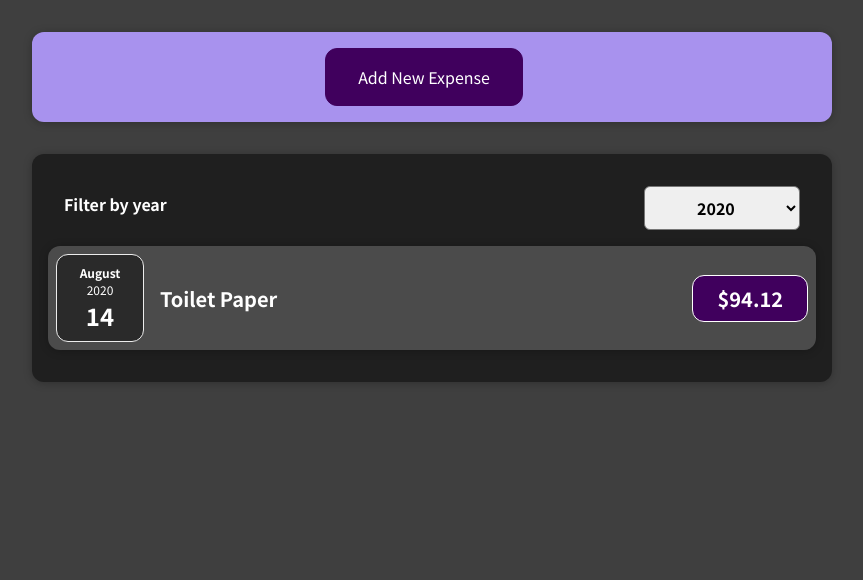
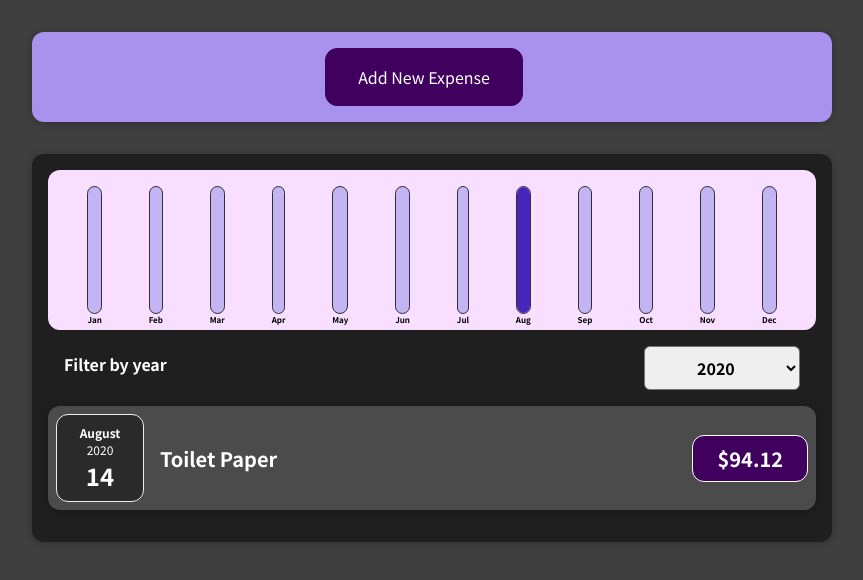
Before and after one commit to jusgra/udemy-react, a React (Create React App) app: page / in a window 1280 px wide. Shown: the top 580 px of the page, without its empty margins (208-1071 px from the left). Built offline with nearby package versions, Linux system fonts and the light colour scheme.

Commit message:
section finish, conditional rendering and dynamic styling

```diff
--- a/src/App.jsx
+++ b/src/App.jsx
@@ -22,6 +22,27 @@ const DUMMY_EXPENSE = [
     amount: 450,
     date: new Date(2021, 5, 12),
   },
+
+  {
+    id: "e5",
+    title: "PS5",
+    amount: 110,
+    date: new Date(2022, 3, 12),
+  },
+
+  {
+    id: "e6",
+    title: "Pants",
+    amount: 450,
+    date: new Date(2022, 2, 12),
+  },
+
+  {
+    id: "e7",
+    title: "Computer",
+    amount: 149,
+    date: new Date(2022, 1, 12),
+  },
 ];
 
 export default function App() {
--- /dev/null
+++ b/src/components/Charts/Chart.jsx
@@ -0,0 +1,15 @@
+import "../css/Chart.css";
+import ChartBar from "./ChartBar";
+
+export default function Chart(props) {
+  const values = props.dataPoints.map((single) => single.value);
+  const maxValue = Math.max(...values);
+
+  return (
+    <div className="chart">
+      {props.dataPoints.map((single) => (
+        <ChartBar key={single.month} value={single.value} max={maxValue} label={single.month} />
+      ))}
+    </div>
+  );
+}
--- /dev/null
+++ b/src/components/Charts/ChartBar.jsx
@@ -0,0 +1,15 @@
+import "../css/ChartBar.css";
+
+export default function ChartBar(props) {
+  let setHeight = "0%";
+
+  if (props.max > 0) setHeight = Math.round((props.value / props.max) * 100) + "%";
+  return (
+    <div>
+      <div className="chart-bar__inner">
+        <div className="chart-bar__fill" style={{ height: setHeight }}></div>
+      </div>
+      <div className="chart-bar__label">{props.label}</div>
+    </div>
+  );
+}
--- a/src/components/Expenses/Expenses.jsx
+++ b/src/components/Expenses/Expenses.jsx
@@ -3,6 +3,7 @@ import "../css/Expenses.css";
 import ExpensesFilter from "./ExpensesFilter";
 import { useState } from "react";
 import ExpensesList from "./ExpensesList";
+import ExpensesChart from "./ExpensesChart";
 
 export default function Expenses(props) {
   const [filter, setFilter] = useState("2020");
@@ -16,6 +17,7 @@ export default function Expenses(props) {
 
   return (
     <Card className="expenses">
+      <ExpensesChart data={filteredArray} />
       <div>
         <ExpensesFilter filterdYear={filter} onExpensesFilter={handleFilter} />
       </div>
--- /dev/null
+++ b/src/components/Expenses/ExpensesChart.jsx
@@ -0,0 +1,24 @@
+import Chart from "../Charts/Chart";
+
+export default function ExpensesChart(props) {
+  let listOfPoints = [
+    { month: "Jan", value: 0 },
+    { month: "Feb", value: 0 },
+    { month: "Mar", value: 0 },
+    { month: "Apr", value: 0 },
+    { month: "May", value: 0 },
+    { month: "Jun", value: 0 },
+    { month: "Jul", value: 0 },
+    { month: "Aug", value: 0 },
+    { month: "Sep", value: 0 },
+    { month: "Oct", value: 0 },
+    { month: "Nov", value: 0 },
+    { month: "Dec", value: 0 },
+  ];
+
+  for (const single of props.data) {
+    listOfPoints[single.date.getMonth()].value += single.amount;
+  }
+
+  return <Chart dataPoints={listOfPoints} />;
+}
--- a/src/components/NewExpense/ExpenseForm.jsx
+++ b/src/components/NewExpense/ExpenseForm.jsx
@@ -2,7 +2,6 @@ import "../css/ExpenseForm.css";
 import { useState } from "react";
 
 export default function ExpenseForm(props) {
-  //const [input, setInput] = useState({ title: "", amount: "", date: "" });
   const [enteredTitle, setEnteredTitle] = useState("");
   const [enteredAmount, setEnteredAmount] = useState("");
   const [enteredDate, setEnteredDate] = useState("");
@@ -19,7 +18,7 @@ export default function ExpenseForm(props) {
 
     const stateObject = {
       title: enteredTitle,
-      amount: enteredAmount,
+      amount: +enteredAmount,
       date: new Date(enteredDate),
     };
 
@@ -35,8 +34,6 @@ export default function ExpenseForm(props) {
   const toggleForm = () => {
     setShowForm(!showForm);
   };
-
-  // if (showForm) {
   return (
     <form onSubmit={handleSubmit}>
       <div className="new-expense__controls">
@@ -83,7 +80,4 @@ export default function ExpenseForm(props) {
       </div>
     </form>
   );
-  // } else {
-  //   return <button onClick={toggleForm}>Add New Expense</button>;
-  // }
 }
--- /dev/null
+++ b/src/components/css/Chart.css
@@ -0,0 +1,9 @@
+.chart {
+  padding: 1rem;
+  border-radius: 12px;
+  background-color: #f8dfff;
+  text-align: center;
+  display: flex;
+  justify-content: space-around;
+  height: 10rem;
+}
--- /dev/null
+++ b/src/components/css/ChartBar.css
@@ -0,0 +1,30 @@
+.chart-bar {
+  height: 100%;
+  display: flex;
+  flex-direction: column;
+  align-items: center;
+}
+
+.chart-bar__inner {
+  height: 100%;
+  width: 100%;
+  border: 1px solid #313131;
+  border-radius: 12px;
+  background-color: #c3b4f3;
+  overflow: hidden;
+  display: flex;
+  flex-direction: column;
+  justify-content: flex-end;
+}
+
+.chart-bar__fill {
+  background-color: #4826b9;
+  width: 100%;
+  transition: all 0.3s ease-out;
+}
+
+.chart-bar__label {
+  font-weight: bold;
+  font-size: 0.5rem;
+  text-align: center;
+}
```
